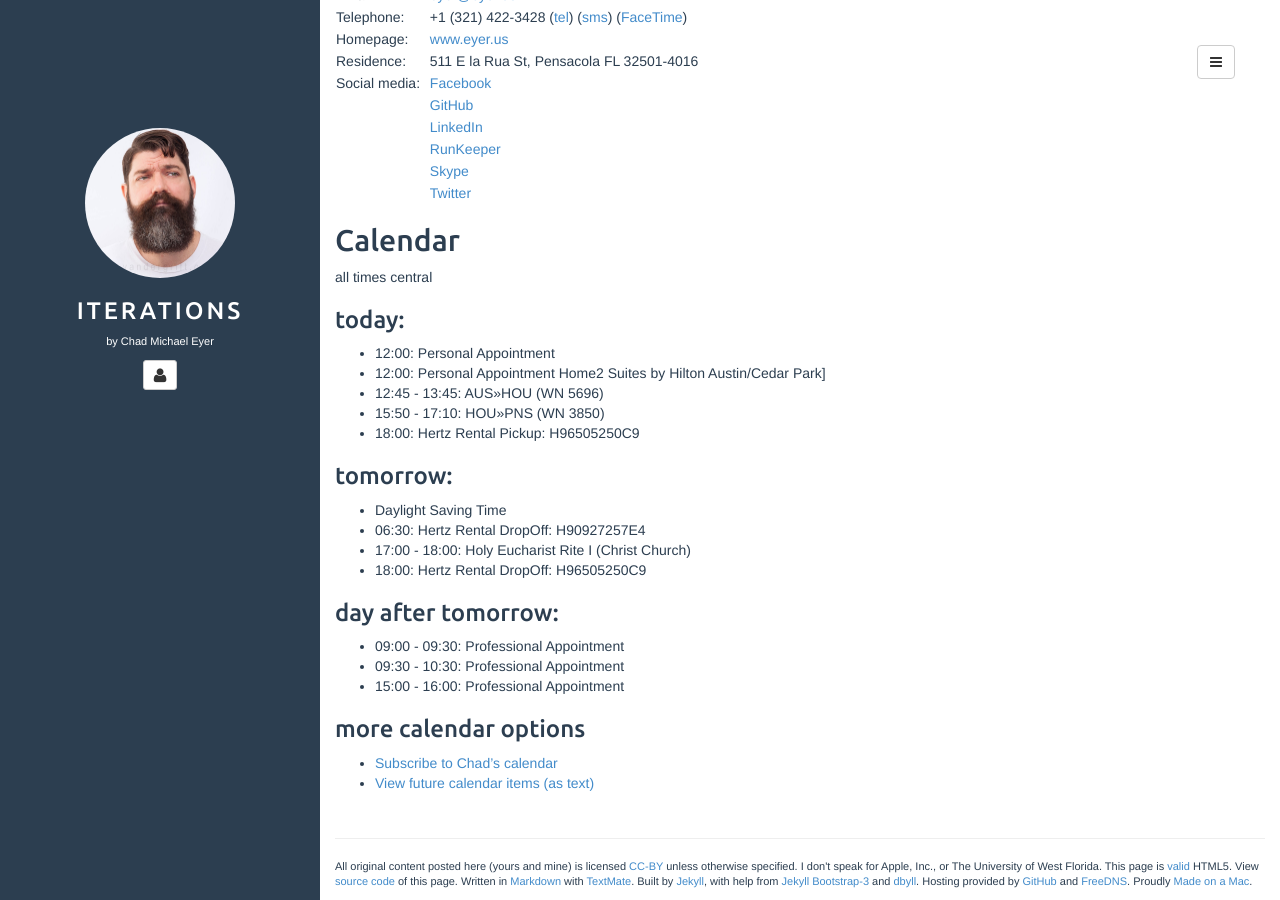
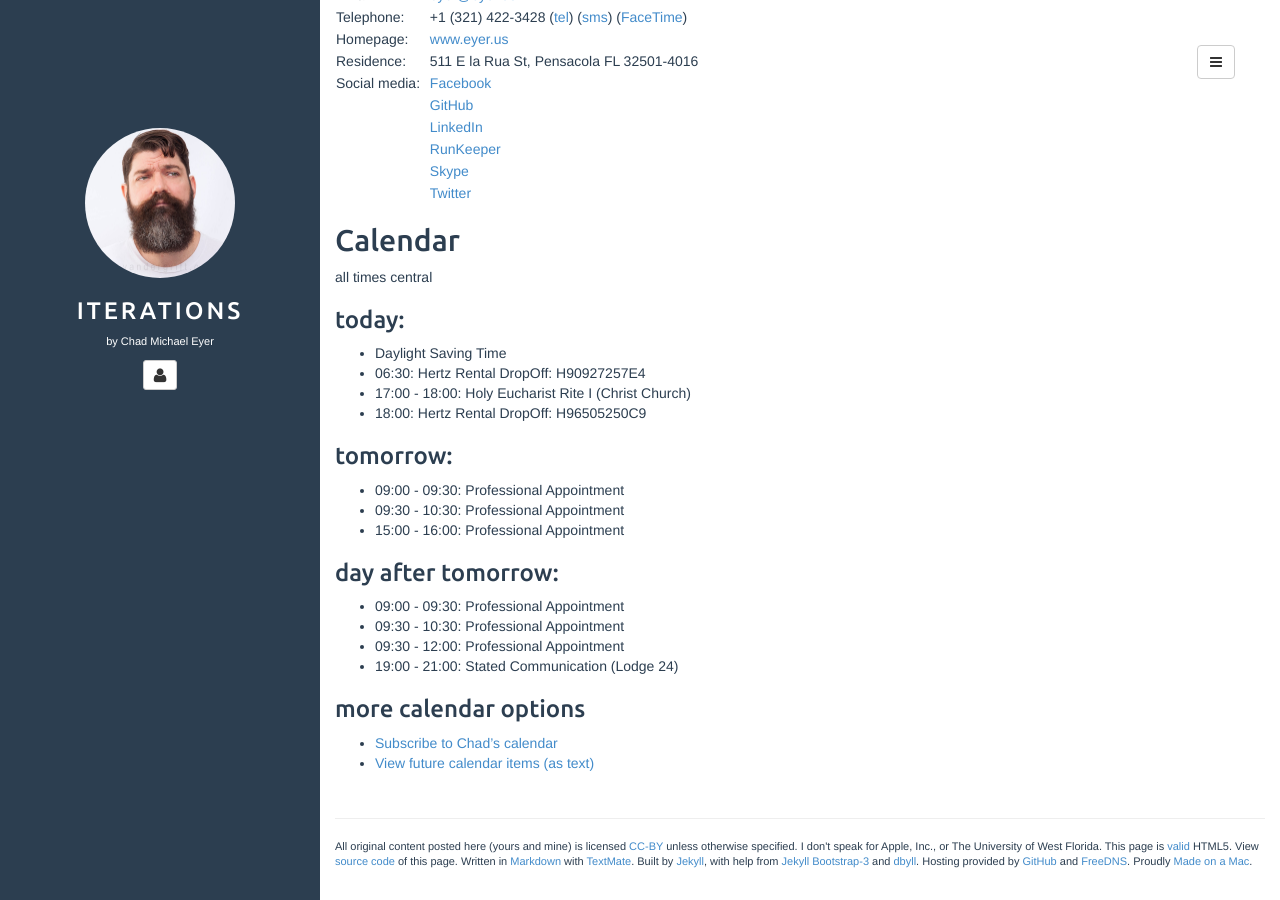
Before and after one commit to chadmichaeleyer/chadmichaeleyer.github.io, a Jekyll site: the page built from about.md, in a window 1280 px wide and 900 px high, scrolled down 1250 px. Built offline with Jekyll 4.4.1, drawn with Linux system fonts in a browser that asks for light colours.

Commit message:
calendar update

```diff
--- a/calendar.markdown
+++ b/calendar.markdown
@@ -1,23 +1,21 @@
 all times central
 
 ### today:
-
-* 12:00: Personal Appointment
-* 12:00: Personal Appointment
-Home2 Suites by Hilton Austin/Cedar Park]
-* 12:45 - 13:45: AUS»HOU (WN 5696)
-* 15:50 - 17:10: HOU»PNS (WN 3850)
-* 18:00: Hertz Rental Pickup: H96505250C9
-
-### tomorrow:
 
 * Daylight Saving Time
 * 06:30: Hertz Rental DropOff: H90927257E4
 * 17:00 - 18:00: Holy Eucharist Rite I (Christ Church)
 * 18:00: Hertz Rental DropOff: H96505250C9
 
+### tomorrow:
+
+* 09:00 - 09:30: Professional Appointment
+* 09:30 - 10:30: Professional Appointment
+* 15:00 - 16:00: Professional Appointment
+
 ### day after tomorrow:
 
 * 09:00 - 09:30: Professional Appointment
 * 09:30 - 10:30: Professional Appointment
-* 15:00 - 16:00: Professional Appointment
+* 09:30 - 12:00: Professional Appointment
+* 19:00 - 21:00: Stated Communication (Lodge 24)
```
Also changed, not shown: calendar-year.markdown (+6 -9 lines), 1 other file.
